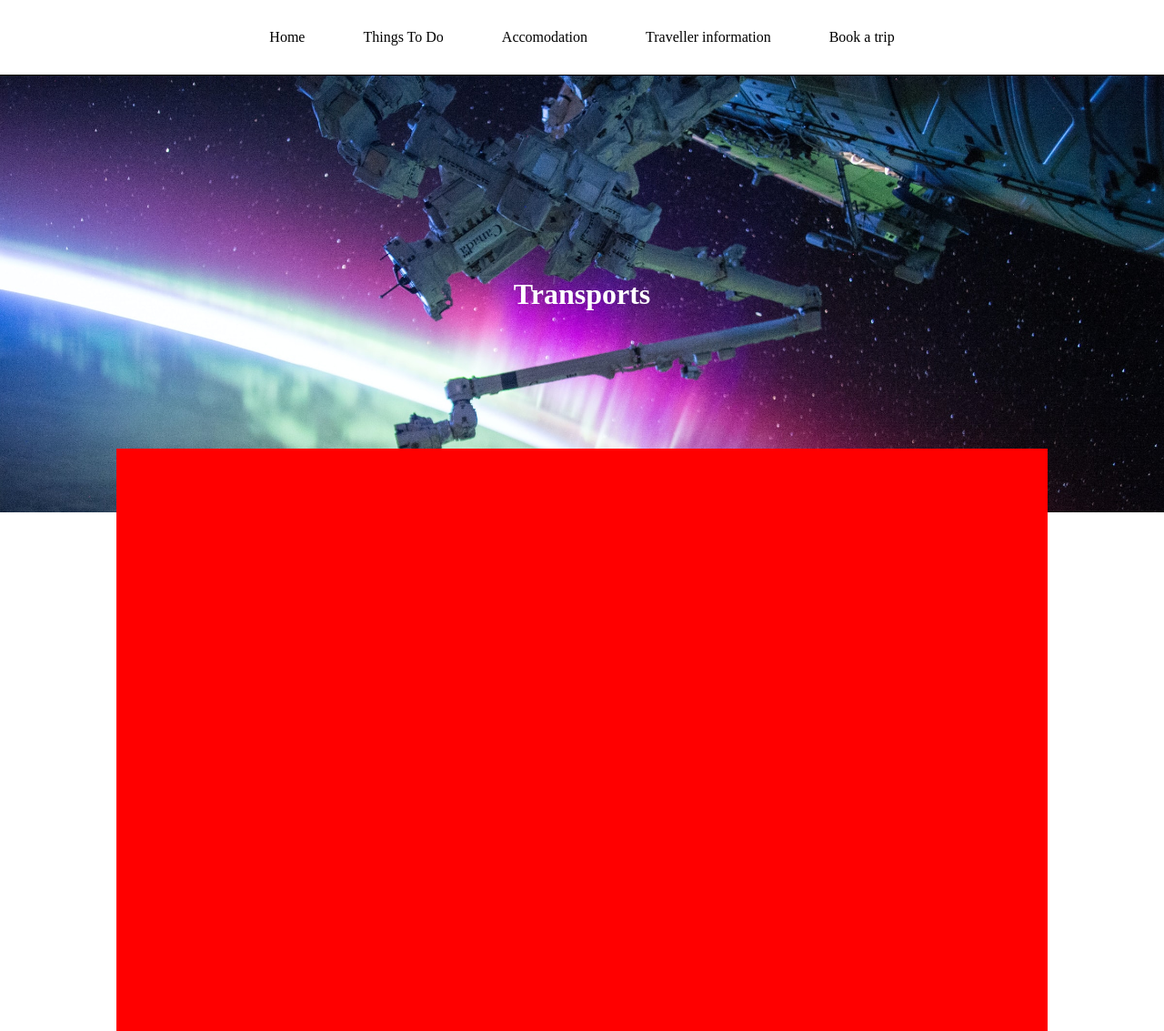
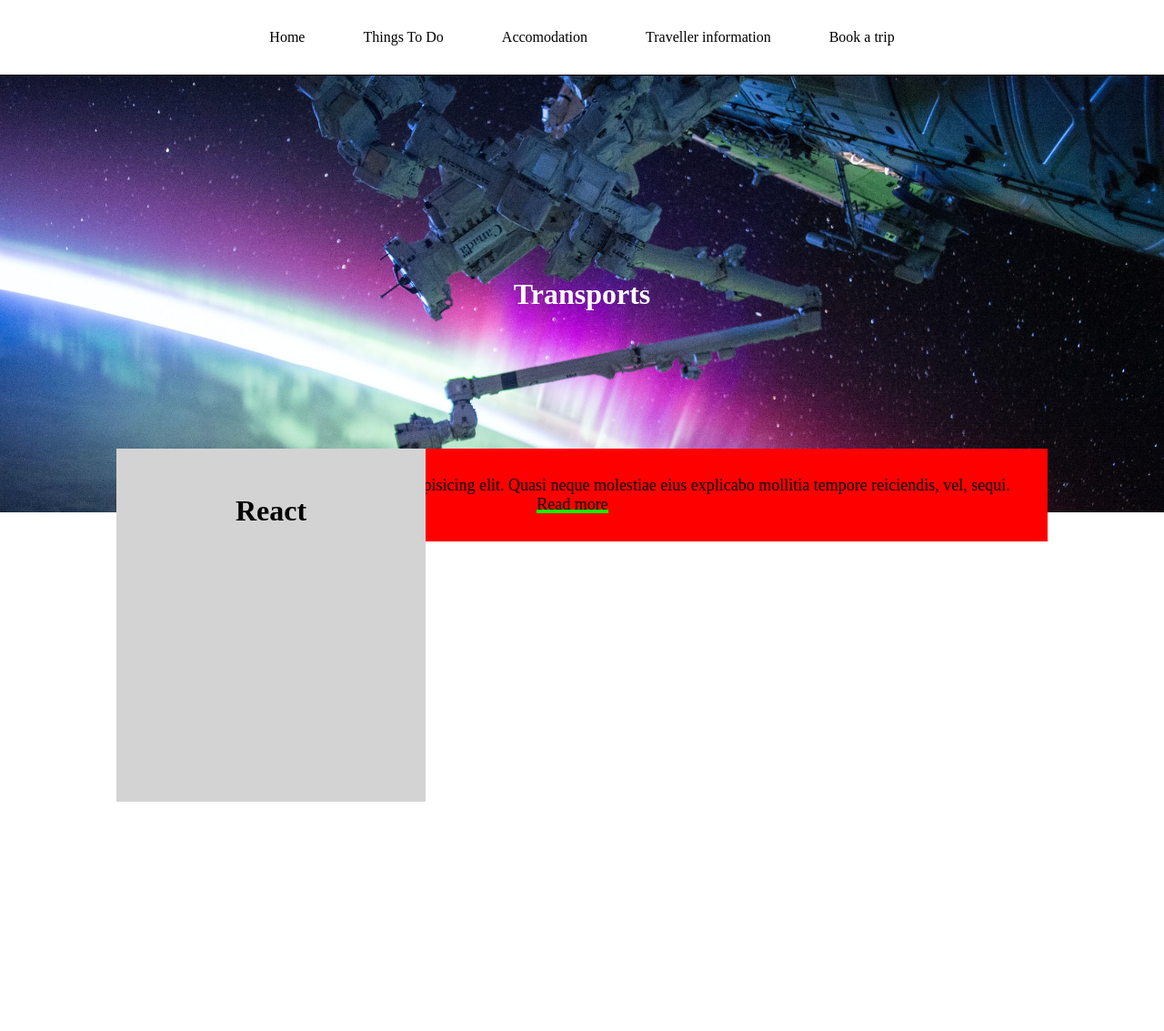
Before and after one commit to LHippolyteCBM/Projo1, a PHP site: page /traveller.php in a window 1280 px wide. Shown: the whole page at 91% size. After the commit the page ends 881 px from the top, so only its background shows below. Run offline with PHP 8.4, Linux system fonts and the light colour scheme.

Commit message:
Pre-footer integration

```diff
--- a/style.css
+++ b/style.css
@@ -2,7 +2,15 @@
     --background: white;
     --textColor: black;
     --police: roboto;
-}
+    --backgroundHight: grey;
+    --backgroundMedium: blue;
+    --backgroundLow: green;
+    --heightBannerDesktop: 30em;
+    --heightBannerMobile: 15em;
+    --bannerH1SizeDesktop: 4em;
+    --bannerH1SizeMobile: 3em;
+    --bannerH2SizeMobile: 2em;
+    --bannerH2SizeMobile: 1.5em;}
 
 * {
     margin: 0;
@@ -543,5 +551,30 @@ button:focus {
     color: white;
 
 }
+.main-traveller{
+    display: flex;
 
+
+}
+.traveller-card-container{
+    display: flex;
+    justify-content: center;
+    width: 100%;
+}
+/*.fake-card {
+    width: 20%;
+    border: 1px solid #ccc;
+    margin-bottom: 50px;
+    transition: 0.3s;
+  }*/
+
+  .card-header {
+    text-align: center;
+    padding: 50px 10px;
+  }
+  .card-body {
+    padding: 30px 20px;
+    text-align: center;
+    font-size: 18px;
+  }
 /* Fin de CSS Traveller */
--- a/traveller.php
+++ b/traveller.php
@@ -17,10 +17,18 @@
     </header>
 
 
-    <main>
-        <div class="global-card-container">
+    <main class="main-traveller">
 
-        </div>
+                <div class="card-header">
+                    <h1>React</h1>
+                </div>
+                <div class="card-body">
+                    <p>
+                        Lorem ipsum dolor sit amet, consectetur adipisicing elit. Quasi neque molestiae eius explicabo mollitia tempore reiciendis, vel, sequi.
+                    </p>
+                    <a href="#" class="btn">Read more</a>
+                 </div>
+
     </main>
 
 
```
